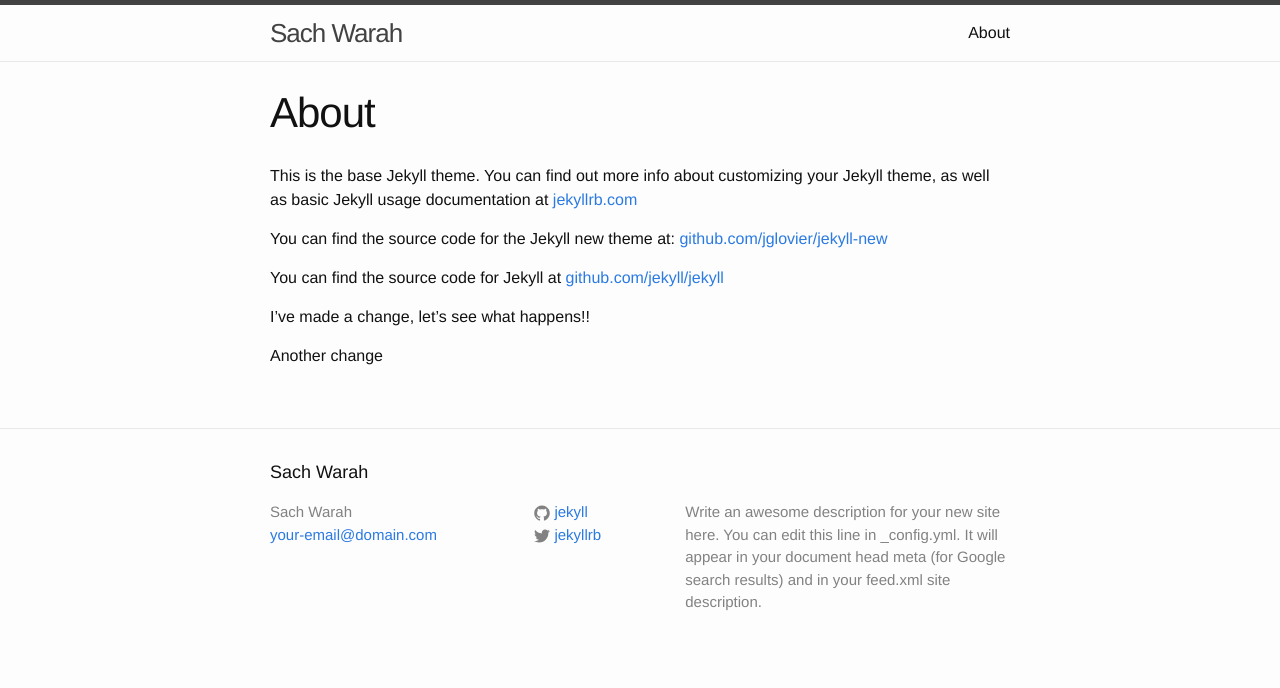
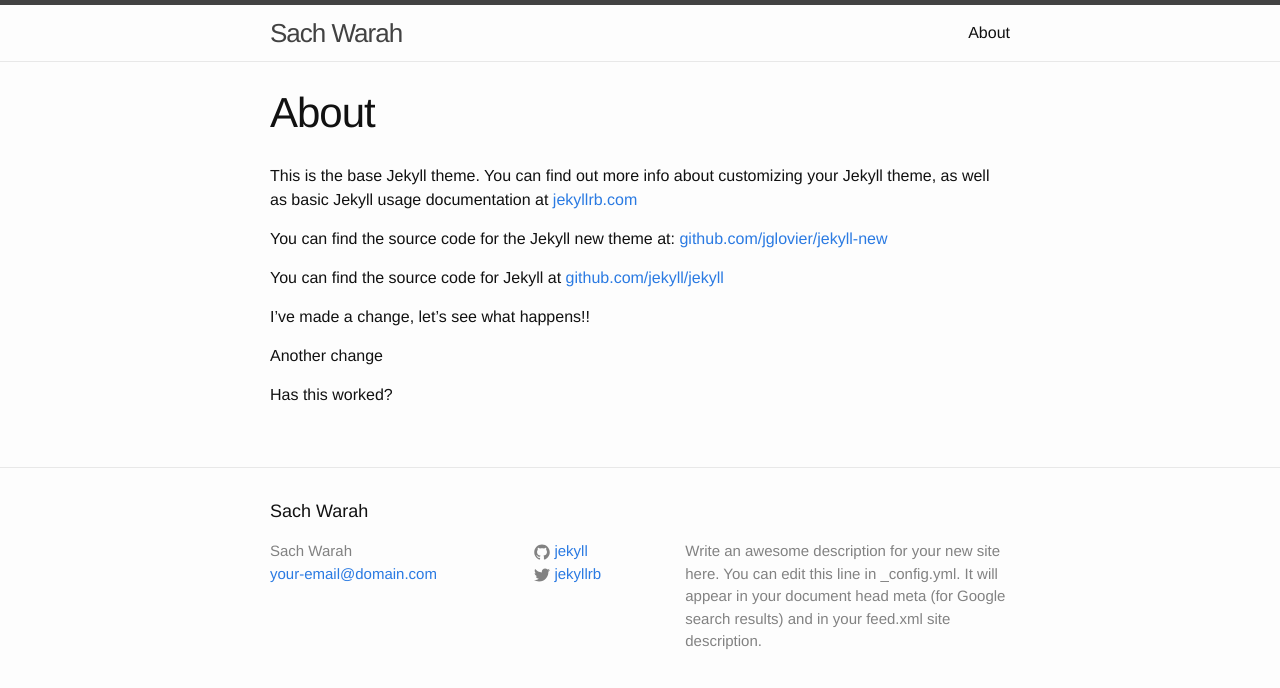
Before and after one commit to sachwarah/sachwarah.github.io, a Jekyll site: the page built from about.md, in a window 1280 px wide. Shown: the top 688 px of the page. Built offline with Jekyll 4.4.1, drawn with Linux system fonts in a browser that asks for light colours.

Commit message:
Testing SSH

```diff
--- a/about.md
+++ b/about.md
@@ -13,3 +13,5 @@ You can find the source code for Jekyll at [github.com/jekyll/jekyll](https://gi
 I've made a change, let's see what happens!!
 
 Another change
+
+Has this worked?
```
